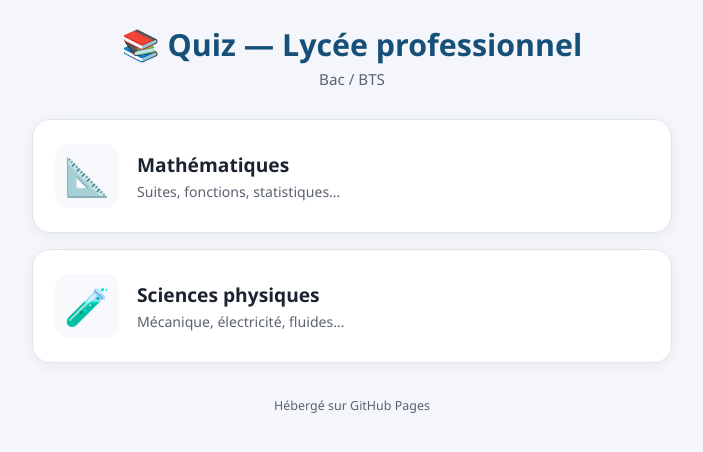
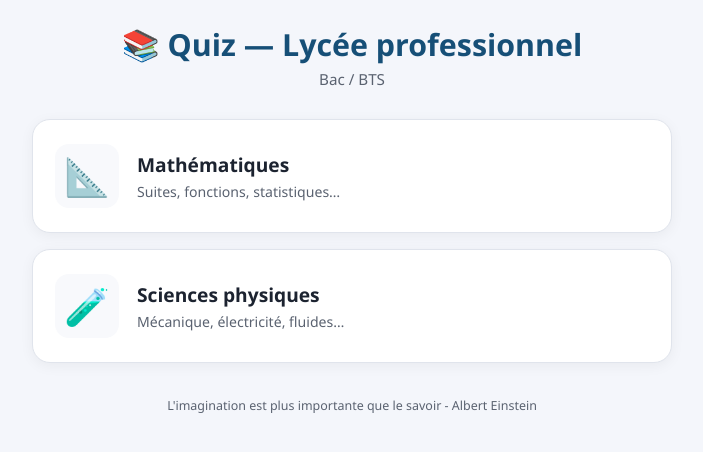
Before and after one commit to jchabrolauvergne-pixel/MSC, a plain HTML site: page index.html in a window 1280 px wide. Shown: the whole page, without its empty margins (288-991 px from the left). Drawn offline with Linux system fonts and the light colour scheme.

Commit message:
Update index.html

```diff
--- a/index.html
+++ b/index.html
@@ -72,7 +72,7 @@
     </a>
   </div>
 
-  <footer>Hébergé sur GitHub Pages</footer>
+  <footer>L'imagination est plus importante que le savoir -  Albert Einstein</footer>
 </div>
 </body>
 </html>
```
